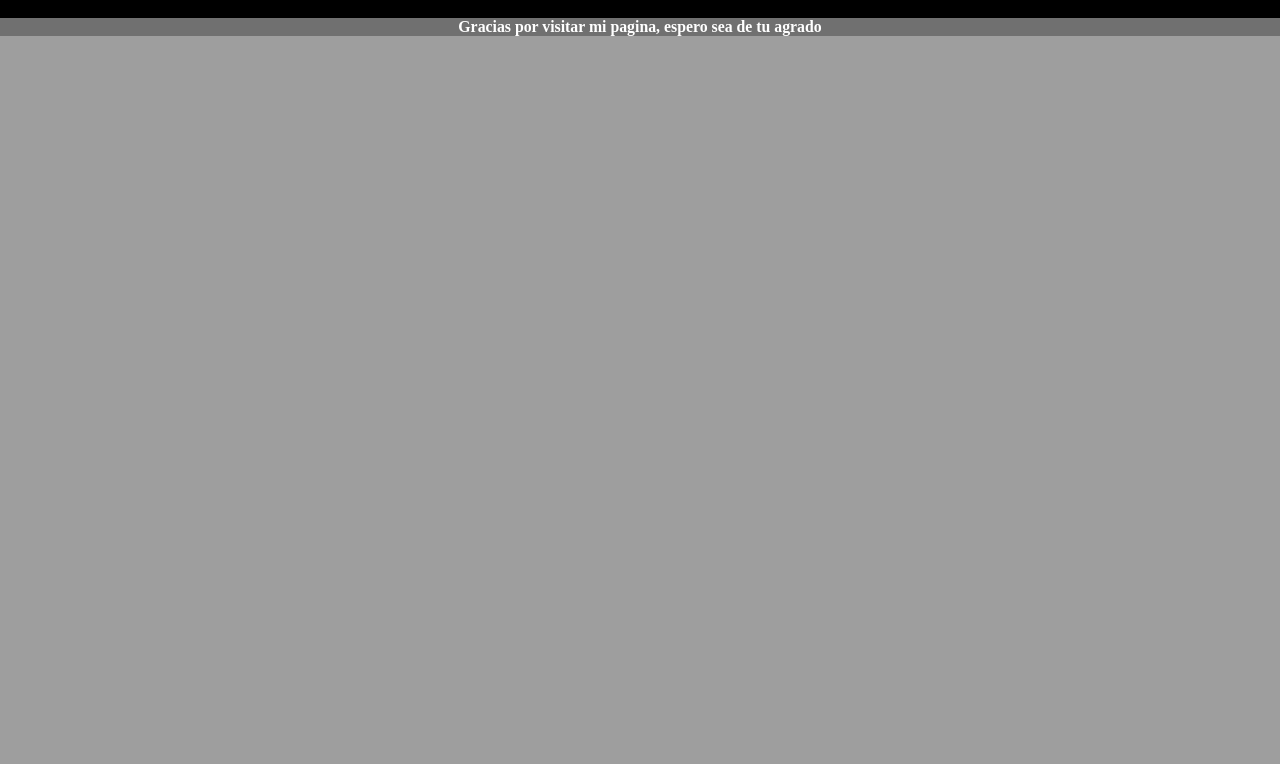
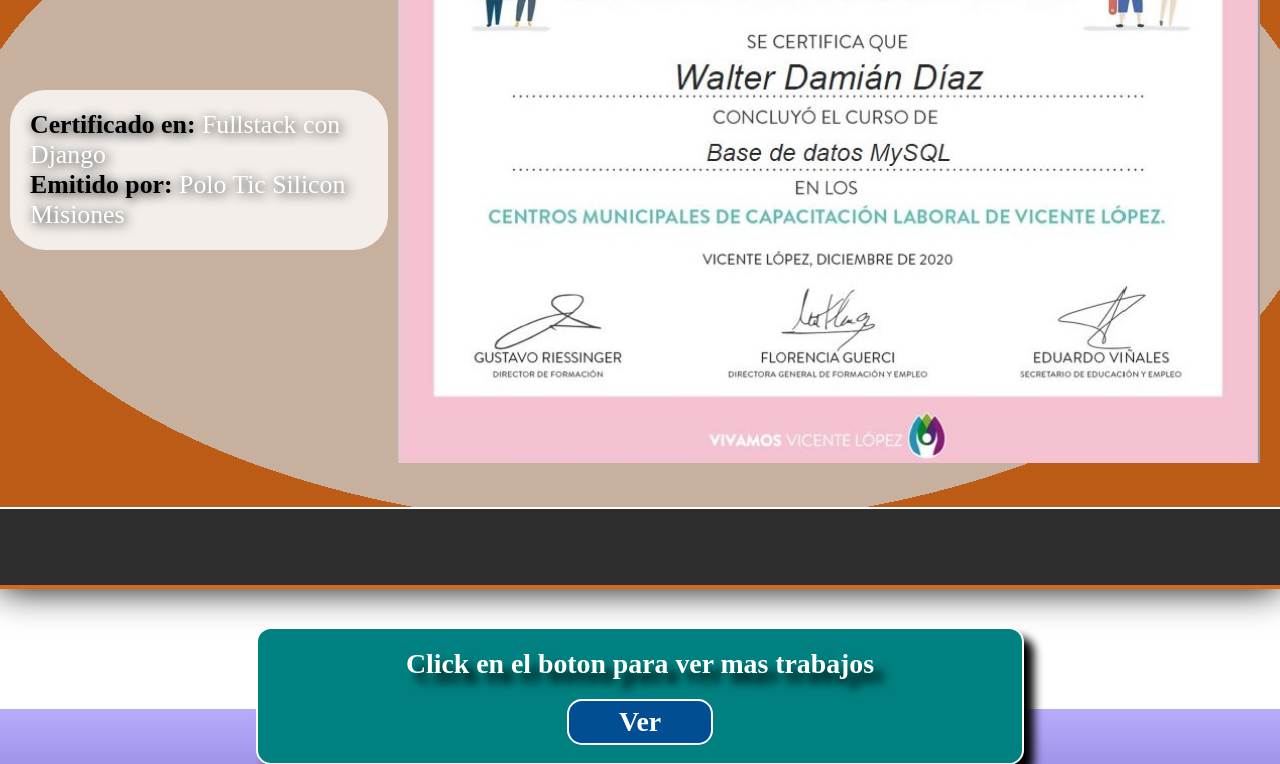
Before and after one commit to 38634169-walter/web_portfolio-conDjango, a Django app: page /info in a window 1280 px wide. Shown: the part 3263-4027 px from the top of the page. Before the commit the page ends 3299 px from the top, so only its background shows below. Run offline with Django 3.2, Linux system fonts and the light colour scheme; some libraries are stand-ins or nearby versions.

Commit message:
cambios en menu

```diff
--- a/aplicaciones/INDEX/static/js/intercambiar_texto.js
+++ b/aplicaciones/INDEX/static/js/intercambiar-textos.js
@@ -1,17 +1,18 @@
 $(document).ready(intercambiar_textos);
 
-var num = 1;
+var num3 = 1;
 
 function intercambiar_textos() {
 
     setInterval(function () {
-        if (num == 1) {
+
+        if (num3 == 1) {
             $('.dialogo').html("Un gusto verte");
-            num = 0;
+            num3 = 0;
         }
         else {
             $('.dialogo').html("Saludos");
-            num = 1;
+            num3 = 1;
         }
 
     }, 2000);
--- a/aplicaciones/INDEX/static/js/menu-responsive.js
+++ b/aplicaciones/INDEX/static/js/menu_responsive.js
@@ -5,16 +5,15 @@
 
 function mostrar_menu(){
 
-
     $('.iconoMenu').click(mostrar);
 
     $('.xMenu').click(ocultar);
     $('section').click(ocultar);
     $('footer').click(ocultar);
 
-    /* sub menu */
 
     $('#liToggle').click(sub_menu);
+
 }
 
 function mostrar(){
@@ -24,12 +23,13 @@
 }
 
 function ocultar(){
-    $('.menu-principal').css({'top':'-190%'});
-
+    if ($(window).width() <= 800){
+        $('.menu-principal').css({'top':'-190%'});
+    }
     $('.xMenu').css({'display':'none'});
     $('.iconoMenu').css({'display':'block'});
 
-    /* ocultar submenu y volver flechas */
+
     if(num2 == 0){
         $('.sub-menu1').slideToggle();
 
--- a/aplicaciones/INDEX/templates/info.html
+++ b/aplicaciones/INDEX/templates/info.html
@@ -36,5 +36,23 @@
                         <img src="{% static 'imagenes/certificados/wordpress.JPG' %}" alt="">
                     </li>
                 </ul>
+                <ul class="python">
+                    <li class="textos">
+                        <p> <strong>Certificado en:</strong> Fullstack con Django</p>
+                        <p><strong>Emitido por:</strong> Polo Tic Silicon Misiones </p>
+                    </li>
+                    <li class="imagenes">
+                        <img src="{% static 'imagenes/certificados/python.JPG' %}" alt="">
+                    </li>
+                </ul>
+                <ul class="mysql">
+                    <li class="textos">
+                        <p> <strong>Certificado en:</strong> Fullstack con Django</p>
+                        <p><strong>Emitido por:</strong> Polo Tic Silicon Misiones </p>
+                    </li>
+                    <li class="imagenes">
+                        <img src="{% static 'imagenes/certificados/mysql.JPG' %}" alt="">
+                    </li>
+                </ul>
             </div>
 {% endblock  %}
--- a/templates/layout.html
+++ b/templates/layout.html
@@ -10,8 +10,8 @@
          <!--jQUERY-->
         <script src="https://ajax.googleapis.com/ajax/libs/jquery/3.5.1/jquery.min.js"></script>
         <!--MY JAVASCRIPT-->
-        <script src="{% static 'js/menu-responsive.js' %}"></script>
-        <script src="{% static 'js/intercambiar_texto.js' %}"></script>
+        <script src="{% static 'js/menu_responsive.js' %}"></script>
+        <script src="{% static 'js/intercambiar-textos.js' %}"></script>
          <!--MY CSS-->
         <link href="{% static 'css/heade.css' %}" rel="stylesheet">
         <link href="{% static 'css/footer.css' %}" rel="stylesheet">
--- a/templates/layout2.html
+++ b/templates/layout2.html
@@ -10,8 +10,8 @@
          <!--jQUERY-->
         <script src="https://ajax.googleapis.com/ajax/libs/jquery/3.5.1/jquery.min.js"></script>
         <!--MY JAVASCRIPT-->
-        <script src="{% static 'js/menu-responsive.js' %}"></script>
-        <script src="{% static 'js/intercambiar_texto.js' %}"></script>
+        <script src="{% static 'js/menu_responsive.js' %}"></script>
+        <script src="{% static 'js/intercambiar-textos.js' %}"></script>
          <!--MY CSS-->
         <link href="{% static 'css/heade.css' %}" rel="stylesheet">
         <link href="{% static 'css/footer.css' %}" rel="stylesheet">
```
Also changed, not shown: aplicaciones/INDEX/static/imagenes/certificados/mysql.JPG (added), aplicaciones/INDEX/static/imagenes/certificados/python.JPG (added), 1 other file.
